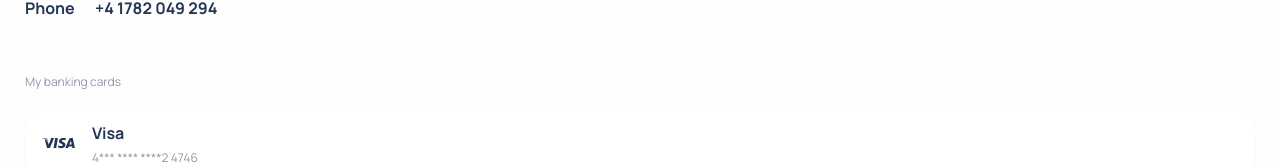
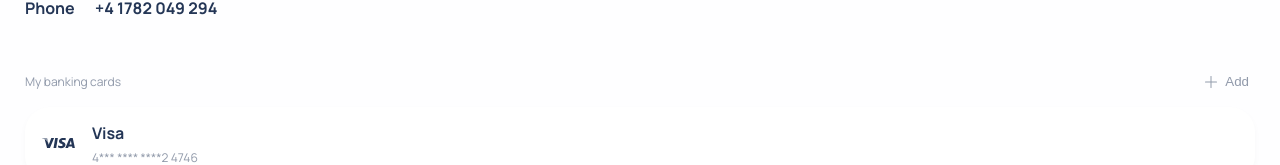
Before and after one commit to kfurfles/paypal-wallet, a React (Create React App) app: page / in a window 1280 px wide. Shown: the part 378-543 px from the top of the page. Built offline with nearby package versions, Linux system fonts and the light colour scheme.

Commit message:
adding add button to credit-cards

```diff
--- a/src/page/Profile/Profile.tsx
+++ b/src/page/Profile/Profile.tsx
@@ -44,7 +44,10 @@ const Profile = () => {
             </div>
 
             <div className="credit-cards">
-                <div className="credit-cards__title">My banking cards</div>
+                <div className="credit-cards__title">
+                    My banking cards
+                    <button className="credit-cards__add-new">Add</button>
+                </div>
 
                 <div className="credit-cards__cards">
                     <div className="brand">
--- a/src/page/Profile/styles.scss
+++ b/src/page/Profile/styles.scss
@@ -97,6 +97,31 @@
         color: transparentize($color-black, 0.5);
         font-size: 12px;
         text-align: left;
+        display: flex;
+        justify-content: space-between;
+    }
+
+    &__add-new{
+        padding-left: 20px;
+        position: relative;
+        background: transparent;
+        border: none;
+        color: inherit;
+
+        &:after,&:before{
+            content: '';
+            position: absolute;
+            left: 0;
+            top: 50%;
+            width: 12px;
+            height: 1px;
+            border-radius: 2px;
+            background: $color-black-w-50-opacity;
+            transform: translateY(-50%);
+        }
+        &:before{
+            transform: translateY(-50%) rotate(90deg);
+        }
     }
 
     &__cards{
```
